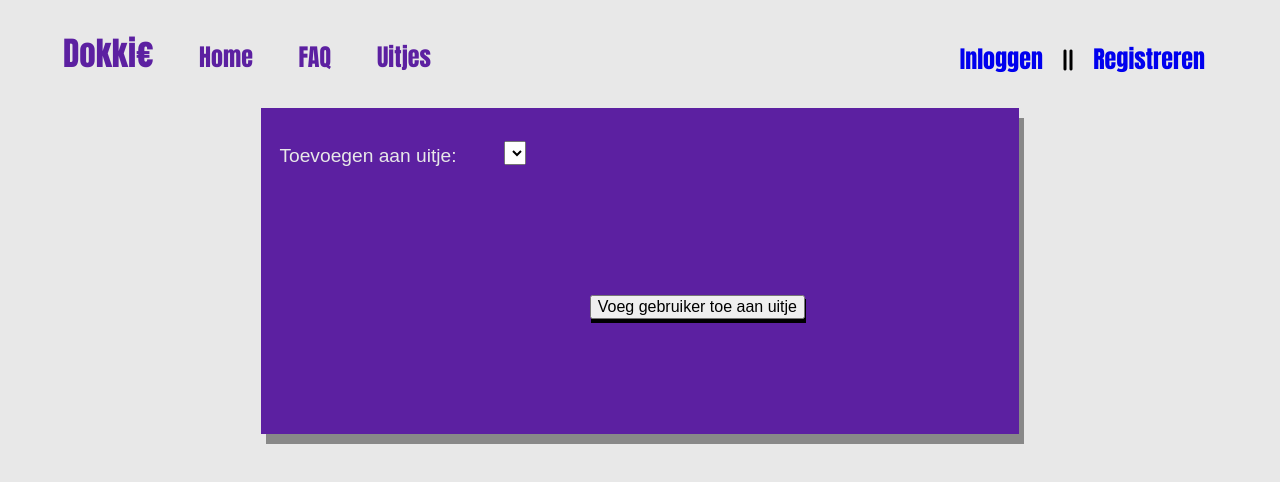
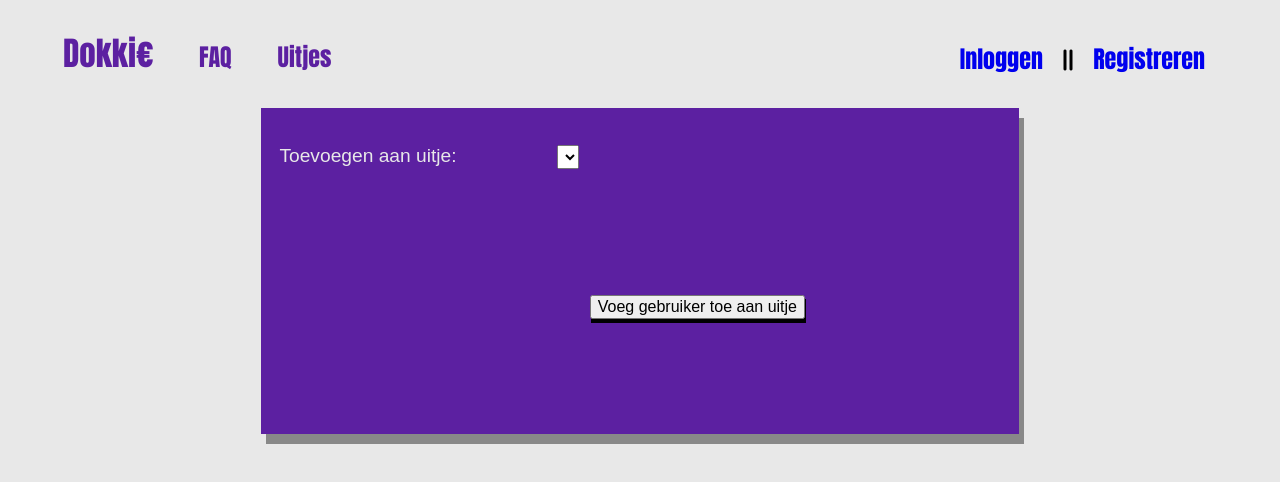
Before and after one commit to roan200314/Dokkie, a website built with Vite: page wwwroot/uitjeJoin.html in a window 1280 px wide. Built offline with nearby package versions, Linux system fonts and the light colour scheme; what @hboictcloud/api would draw is missing.

Commit message:
navbar veranderd

```diff
--- a/wwwroot/assets/css/uitjeJoin.css
+++ b/wwwroot/assets/css/uitjeJoin.css
@@ -41,8 +41,8 @@ body {
 /* Extra stijlen voor namen */
 .namen2 {
     position: relative;
-    top: 0px;
-    right: 125px;
+    top: 4px;
+    right: 72px;
     font-size: 18px;
 }
 
--- a/wwwroot/uitjeJoin.html
+++ b/wwwroot/uitjeJoin.html
@@ -26,7 +26,6 @@
         <nav class="navbar" id="mynavbar">
             <div class="topnav">
                 <a href="index.html" id="naam">Dokki€</a>
-                <a href="hboictcloud.html">Home</a>
                 <a href="faq.html">FAQ</a>
                 <a href="uitje.html">Uitjes</a>
             </div>
```
Also changed, not shown: docs/uitjeJoin_docu.md (+9 -0 lines), wwwroot/faq.html (+0 -1 lines), wwwroot/index.html (+0 -1 lines), wwwroot/inloggen.html (+0 -1 lines), wwwroot/registreren.html (+0 -1 lines), wwwroot/uitje.html (+0 -1 lines), wwwroot/uitjeBewerk.html (+0 -1 lines).
